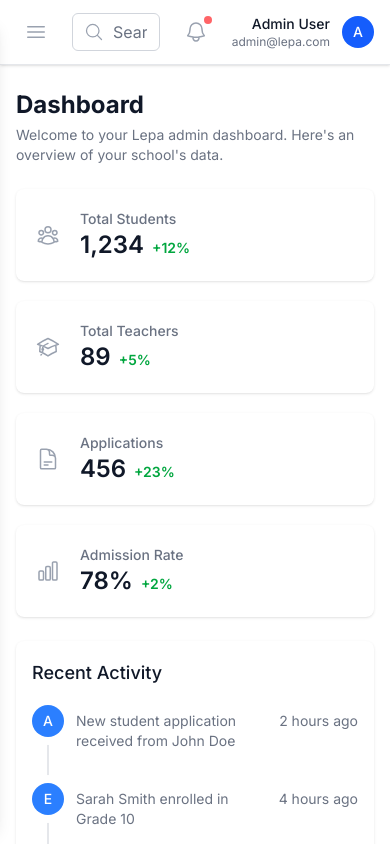
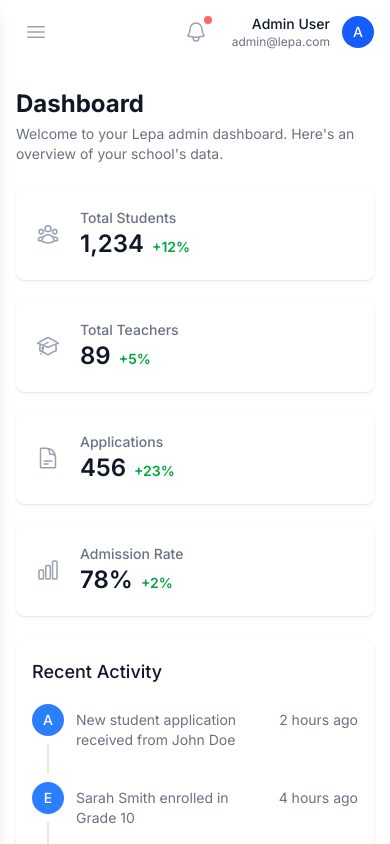
Before and after one commit to nexlura/lepa, a Next.js app: page /admin in a window 390 px wide. Built offline with nearby package versions, Linux system fonts and the light colour scheme.

Commit message:
fix mobile sidebar

```diff
--- a/src/components/Dashboard/Header.tsx
+++ b/src/components/Dashboard/Header.tsx
@@ -1,8 +1,6 @@
 'use client';
 
-import { useState } from 'react';
 import {
-    MagnifyingGlassIcon,
     BellIcon,
     Bars3Icon,
 } from '@heroicons/react/24/outline';
@@ -12,16 +10,15 @@ interface HeaderProps {
 }
 
 export default function Header({ onSidebarToggle }: HeaderProps) {
-    const [searchQuery, setSearchQuery] = useState('');
 
     return (
-        <header className="bg-white shadow-sm border-b border-gray-200">
+        <header className="bg-white sm:py-3">
             <div className="flex items-center justify-between px-4 sm:px-6 lg:px-8 h-16">
                 {/* Left side - Mobile menu button */}
                 <div className="flex items-center lg:hidden">
                     <button
                         onClick={onSidebarToggle}
-                        className="p-2 rounded-md text-gray-400 hover:text-gray-600 hover:bg-gray-100"
+                        className="px-2 rounded-md text-gray-400 hover:text-gray-600 hover:bg-gray-100"
                     >
                         <Bars3Icon className="h-6 w-6" />
                     </button>
@@ -29,18 +26,7 @@ export default function Header({ onSidebarToggle }: HeaderProps) {
 
                 {/* Center - Search bar */}
                 <div className="flex-1 max-w-lg mx-4 lg:mx-8">
-                    <div className="relative">
-                        <div className="absolute inset-y-0 left-0 pl-3 flex items-center pointer-events-none">
-                            <MagnifyingGlassIcon className="h-5 w-5 text-gray-400" />
-                        </div>
-                        <input
-                            type="text"
-                            placeholder="Search..."
-                            value={searchQuery}
-                            onChange={(e) => setSearchQuery(e.target.value)}
-                            className="block w-full pl-10 pr-3 py-2 border border-gray-300 rounded-md leading-5 bg-white placeholder-gray-500 focus:outline-none focus:placeholder-gray-400 focus:ring-1 focus:ring-blue-500 focus:border-blue-500 sm:text-sm"
-                        />
-                    </div>
+
                 </div>
 
                 {/* Right side - User menu and notifications */}
--- a/src/components/Dashboard/Sidebar.tsx
+++ b/src/components/Dashboard/Sidebar.tsx
@@ -7,7 +7,6 @@ import {
     UserGroupIcon,
     AcademicCapIcon,
     Cog6ToothIcon,
-    ArrowRightOnRectangleIcon,
     XMarkIcon,
     ArrowRightEndOnRectangleIcon,
 } from '@heroicons/react/24/outline';
@@ -21,7 +20,6 @@ const navigation = [
     { name: 'Dashboard', href: '/admin', icon: HomeIcon },
     { name: 'Students', href: '/admin/students', icon: UserGroupIcon },
     { name: 'Teachers', href: '/admin/teachers', icon: AcademicCapIcon },
-    // { name: 'Settings', href: '/admin/settings', icon: Cog6ToothIcon },
 ];
 
 export default function Sidebar({ isOpen, onToggle }: SidebarProps) {
@@ -39,7 +37,7 @@ export default function Sidebar({ isOpen, onToggle }: SidebarProps) {
 
             {/* Sidebar */}
             <div
-                className={`fixed rounded-lg inset-y-0 left-0 my-4 lg:ml-4 z-50 w-64 transform bg-gradient-to-br from-primary-50 to-secondary-50 shadow-lg transition-transform duration-300 ease-in-out lg:translate-x-0 lg:static lg:inset-0 ${isOpen ? 'translate-x-0' : '-translate-x-full'
+                className={`fixed sm:rounded-lg inset-y-0 left-0 sm:my-4 lg:ml-4 z-50 w-64 transform bg-gradient-to-br from-primary-50 to-secondary-50 shadow-lg transition-transform duration-300 ease-in-out lg:translate-x-0 lg:static lg:inset-0 ${isOpen ? 'translate-x-0' : '-translate-x-full'
                     }`}
             >
                 <div className="flex h-full flex-col">
@@ -82,8 +80,8 @@ export default function Sidebar({ isOpen, onToggle }: SidebarProps) {
                     {/* Logout */}
                     <div className=" border-gray-200 p-4">
                         <Link
-                            href={'settings'}
-                            className={`group flex text-accent-900 items-center px-3 py-2 text-sm font-medium rounded-md transition-colors ${'settings' === pathname
+                            href={'/admin/settings'}
+                            className={`group flex text-accent-900 items-center px-3 py-2 text-sm font-medium rounded-md transition-colors ${'/admin/settings' === pathname
                                 ? 'bg-primary-100'
                                 : 'hover:bg-primary-50 hover:text-gray-900'
                                 }`}
```
